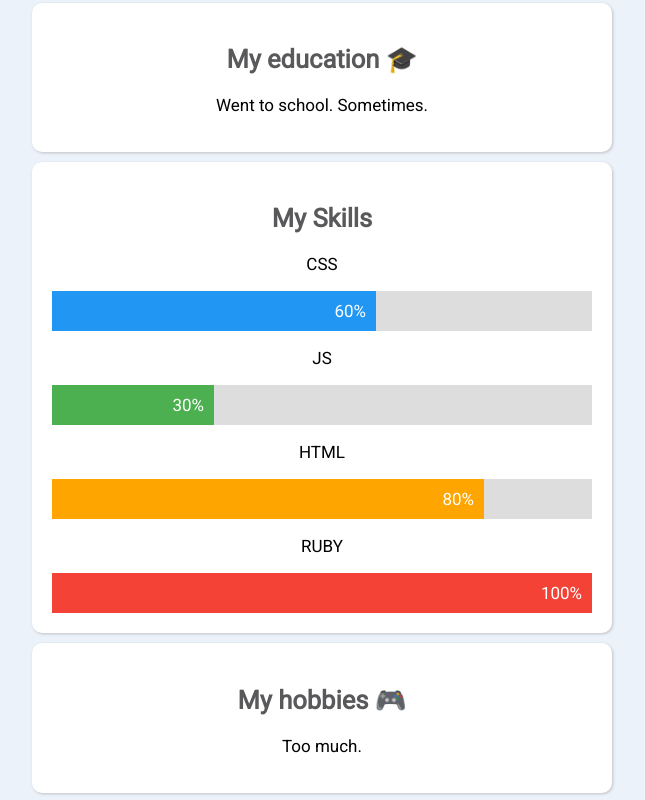
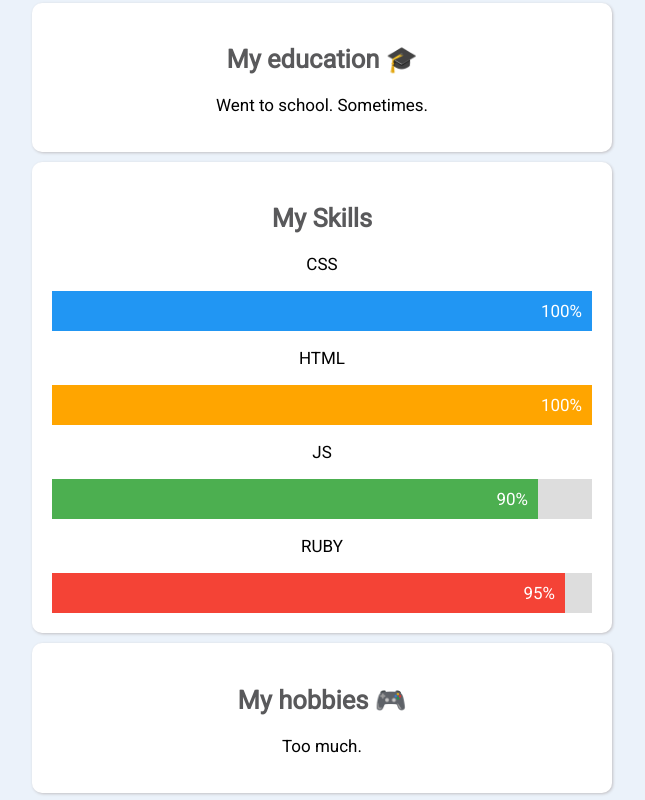
Before and after one commit to LenaDuchannes/profile, a plain HTML site: page index.html in a window 1280 px wide. Shown: the part 596-1396 px from the top of the page, without its empty margins (318-963 px from the left). Drawn offline with Linux system fonts and the light colour scheme; a web font is replaced by a local one.

Commit message:
changed the valiues for the skills bar

```diff
--- a/index.html
+++ b/index.html
@@ -42,19 +42,19 @@
         <h2>My Skills</h2>
         <p>CSS</p>
         <div class="all_skill">
-          <div class="skills css">60%</div>
+          <div class="skills css">100%</div>
+        </div>
+        <p>HTML</p>
+        <div class="all_skill">
+          <div class="skills html">100%</div>
         </div>
         <p>JS</p>
         <div class="all_skill">
-          <div class="skills js">30%</div>
-        </div>
-        <p>HTML</p>
-        <div class="all_skill">
-          <div class="skills html">80%</div>
+          <div class="skills js">90%</div>
         </div>
         <p>RUBY</p>
         <div class="all_skill">
-          <div class="skills ruby">100%</div>
+          <div class="skills ruby">95%</div>
         </div>
       </div>
 
--- a/style.css
+++ b/style.css
@@ -75,10 +75,10 @@ h2{
   color: white;
 }
 
-.html {width: 80%; background-color: orange;}
-.css {width: 60%; background-color: #2196F3;}
-.js {width: 30%; background-color: #4CAF50;}
-.ruby {width: 100%; background-color: #f44336;}
+.html {width: 100%; background-color: orange;}
+.css {width: 100%; background-color: #2196F3;}
+.js {width: 90%; background-color: #4CAF50;}
+.ruby {width: 95%; background-color: #f44336;}
 
 @media (max-width: 960px) {
   /* For a screen < 960px, this CSS will be read */
```
